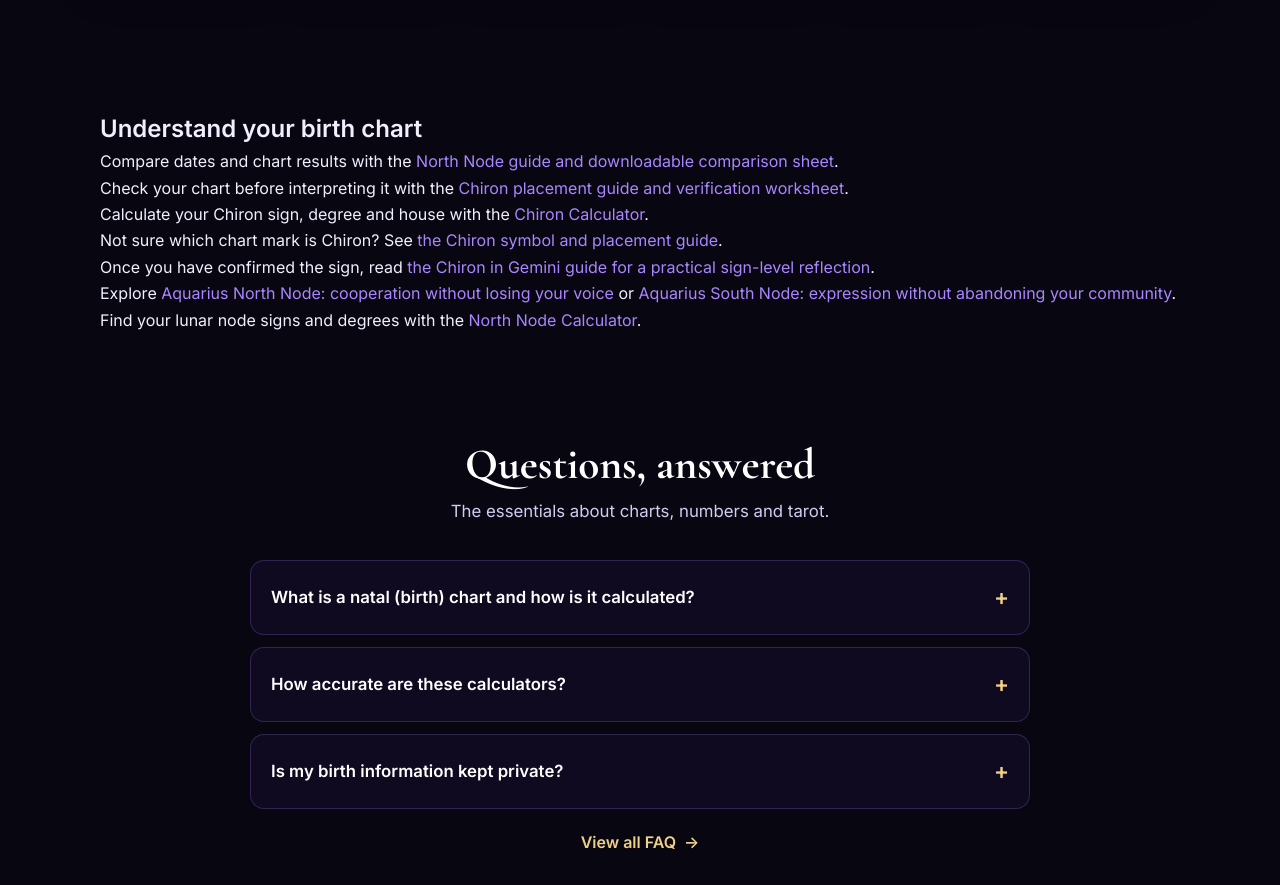
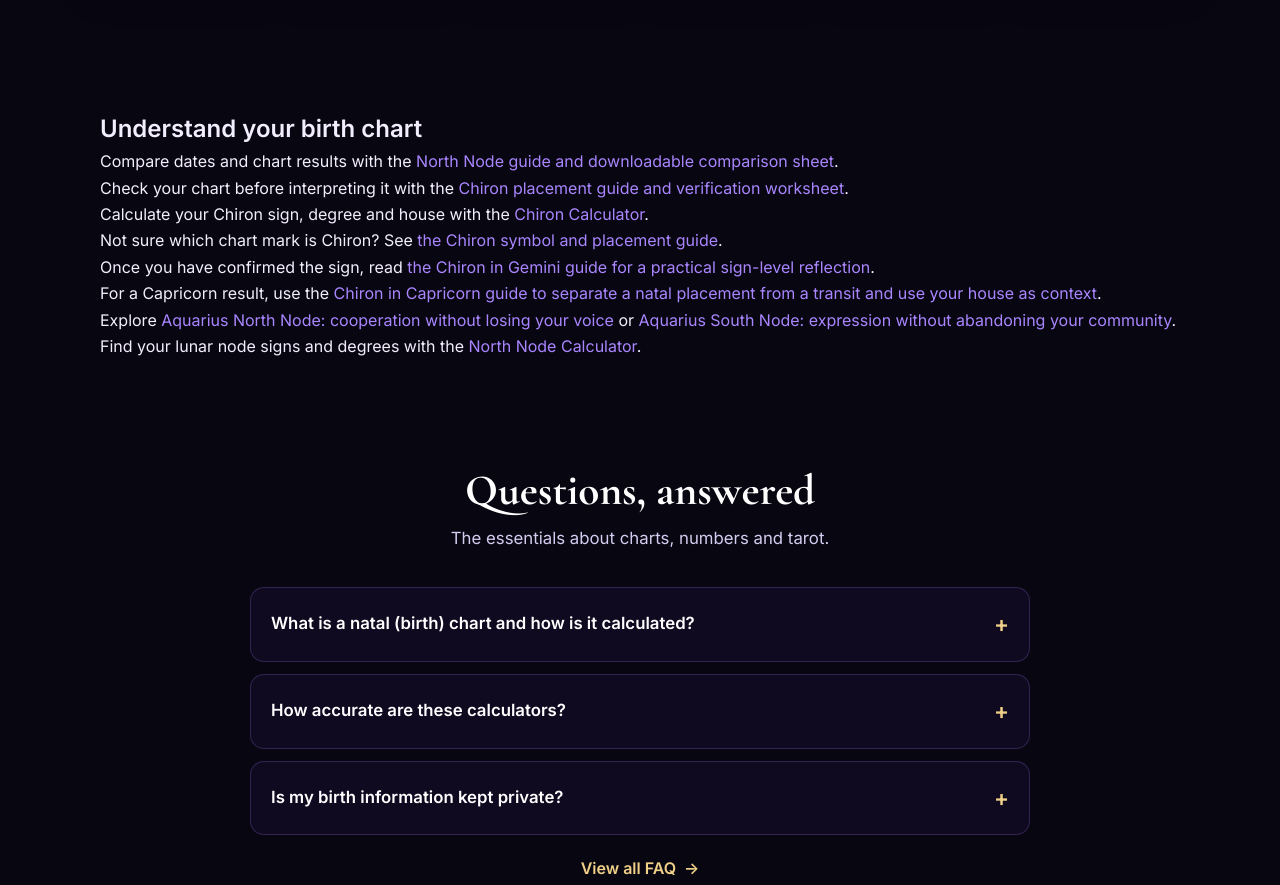
Before and after one commit to lewisslee/horoscopetools-automation, a website: page site/index.html in a window 1280 px wide. Shown: the part 2722-3607 px from the top of the page. Drawn offline with nearby package versions, Linux system fonts and the light colour scheme.

Commit message:
Publish Chiron in Capricorn guide

```diff
--- a/site/index.html
+++ b/site/index.html
@@ -673,7 +673,7 @@ th{color:var(--muted);font-weight:600;font-size:.78rem;text-transform:uppercase;
 
 
 
-  <section class="section container" aria-label="Birth chart reading guides"><h2>Understand your birth chart</h2><p>Compare dates and chart results with the <a href="/north-node/">North Node guide and downloadable comparison sheet</a>.</p><p>Check your chart before interpreting it with the <a href="/chiron-placement/">Chiron placement guide and verification worksheet</a>.</p><p>Calculate your Chiron sign, degree and house with the <a href="/chiron-calculator/">Chiron Calculator</a>.</p><p>Not sure which chart mark is Chiron? See <a href="/guides/chiron-symbol/">the Chiron symbol and placement guide</a>.</p><p>Once you have confirmed the sign, read <a href="/guides/chiron-in-gemini/">the Chiron in Gemini guide for a practical sign-level reflection</a>.</p><p>Explore <a href="/guides/aquarius-north-node/">Aquarius North Node: cooperation without losing your voice</a> or <a href="/guides/aquarius-south-node/">Aquarius South Node: expression without abandoning your community</a>.</p><p>Find your lunar node signs and degrees with the <a href="/north-node-calculator/">North Node Calculator</a>.</p></section>
+  <section class="section container" aria-label="Birth chart reading guides"><h2>Understand your birth chart</h2><p>Compare dates and chart results with the <a href="/north-node/">North Node guide and downloadable comparison sheet</a>.</p><p>Check your chart before interpreting it with the <a href="/chiron-placement/">Chiron placement guide and verification worksheet</a>.</p><p>Calculate your Chiron sign, degree and house with the <a href="/chiron-calculator/">Chiron Calculator</a>.</p><p>Not sure which chart mark is Chiron? See <a href="/guides/chiron-symbol/">the Chiron symbol and placement guide</a>.</p><p>Once you have confirmed the sign, read <a href="/guides/chiron-in-gemini/">the Chiron in Gemini guide for a practical sign-level reflection</a>.</p><p>For a Capricorn result, use the <a href="/guides/chiron-in-capricorn/">Chiron in Capricorn guide to separate a natal placement from a transit and use your house as context</a>.</p><p>Explore <a href="/guides/aquarius-north-node/">Aquarius North Node: cooperation without losing your voice</a> or <a href="/guides/aquarius-south-node/">Aquarius South Node: expression without abandoning your community</a>.</p><p>Find your lunar node signs and degrees with the <a href="/north-node-calculator/">North Node Calculator</a>.</p></section>
 <section class="section container" id="faq" aria-label="Frequently asked questions">
       <div class="section-head">
         <h2>Questions, answered</h2>
```
Also changed, not shown: site/chiron-calculator/index.html (+1 -1 lines), site/guides/chiron-in-capricorn/index.html (added, +1 -0 lines).
